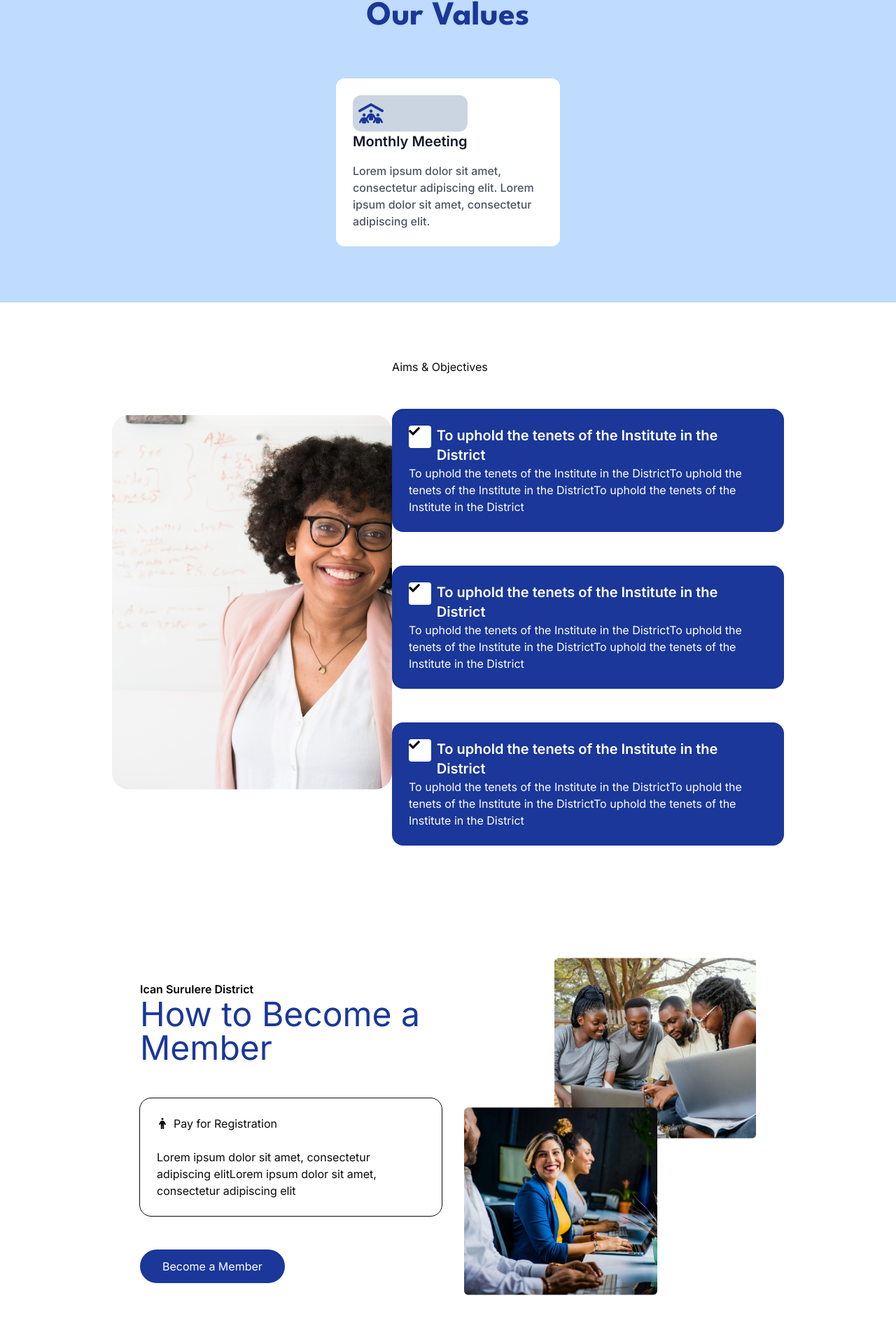
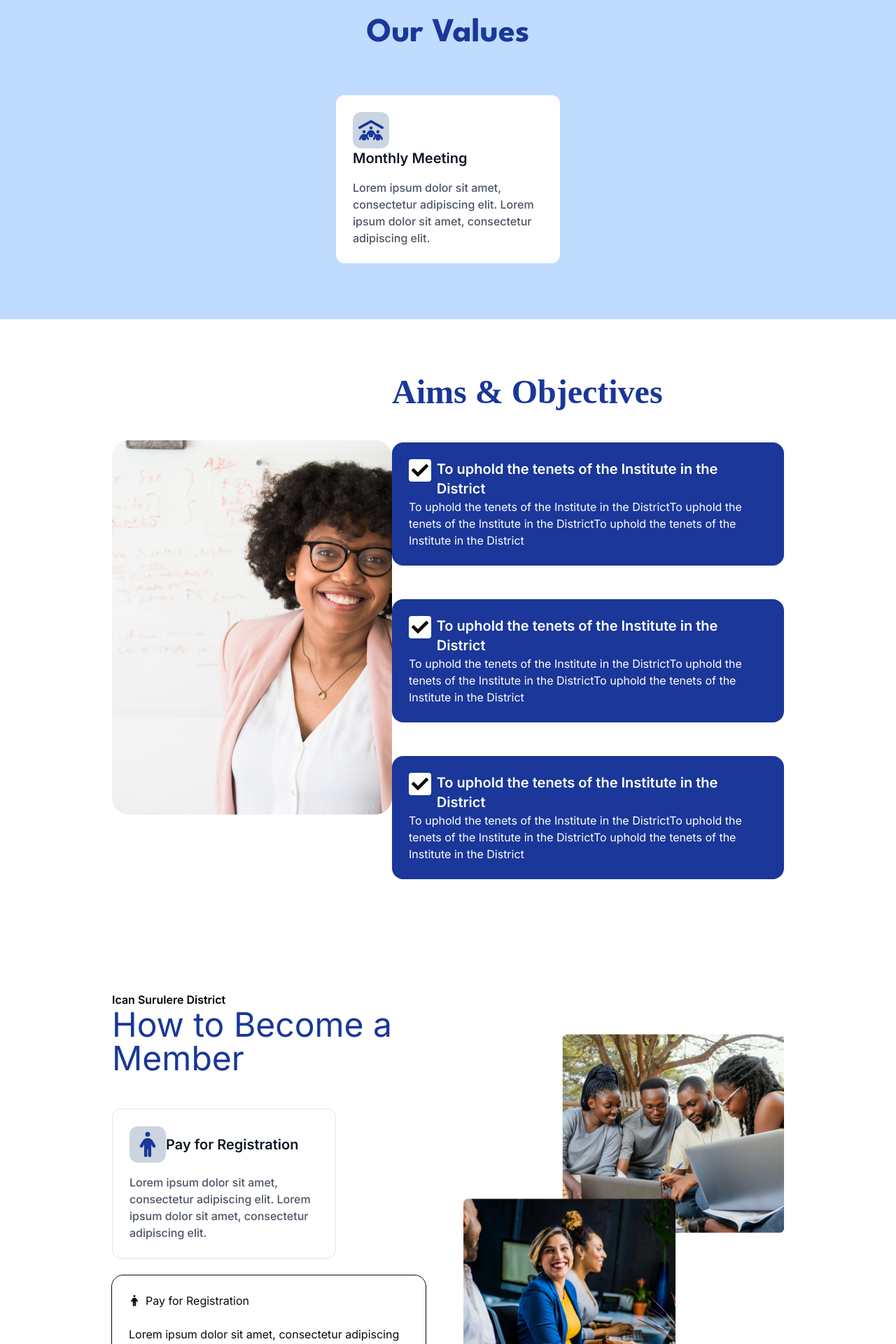
Before and after one commit to Edema-wxd/ican-frontend, a Next.js app: page /about-us in a window 1280 px wide. Shown: the part 1493-3413 px from the top of the page at 70% size. Built offline with nearby package versions, Linux system fonts and the light colour scheme; a web font is replaced by a local one.

Commit message:
Our Team Page

```diff
--- a/src/app/about-us/our-team/page.tsx
+++ b/src/app/about-us/our-team/page.tsx
@@ -1,6 +1,7 @@
 import React from "react";
 import Heroimg from "@/components/Heroimg";
 import Cta from "@/components/Cta";
+import Exco from "@/components/genui/Exco";
 
 function Ourteam() {
   return (
@@ -8,7 +9,7 @@ function Ourteam() {
       <Heroimg subtxt={""} toggle={false} maintxt="Our Team">
         <></>
       </Heroimg>
-      <div className="flex flex-col items-start text-left gap-12 justify-start ">
+      <div className="flex flex-col items-start text-left gap-12 px-40 py-20 justify-start ">
         <div className=" flex flex-col gap-4 items-start justify-between ">
           <h2 className="text-primary font-semibold font-mono text-5xl  ">
             Our Executive Team
@@ -18,9 +19,23 @@ function Ourteam() {
             working to serve our community.
           </p>
         </div>
+        <div className="w-full grid grid-flow-row  md:grid-cols-1 xl:grid-cols-3  gap-y-12 gap-x-20">
+          <Exco name="Dr Bode Oguntoke, FCA" role="General Secretary " />{" "}
+          <Exco name="Dr Bode Oguntoke, FCA" role="General Secretary " />{" "}
+          <Exco name="Dr Bode Oguntoke, FCA" role="General Secretary " />{" "}
+          <Exco name="Dr Bode Oguntoke, FCA" role="General Secretary " />{" "}
+          <Exco name="Dr Bode Oguntoke, FCA" role="General Secretary " />{" "}
+          <Exco name="Dr Bode Oguntoke, FCA" role="General Secretary " />{" "}
+          <Exco name="Dr Bode Oguntoke, FCA" role="General Secretary " />{" "}
+          <Exco name="Dr Bode Oguntoke, FCA" role="General Secretary " />{" "}
+          <Exco name="Dr Bode Oguntoke, FCA" role="General Secretary " />{" "}
+          <Exco name="Dr Bode Oguntoke, FCA" role="General Secretary " />{" "}
+          <Exco name="Dr Bode Oguntoke, FCA" role="General Secretary " />{" "}
+          <Exco name="Dr Bode Oguntoke, FCA" role="General Secretary " />
+        </div>
       </div>
 
-      <Cta />
+      <Cta toggle />
     </>
   );
 }
--- a/src/app/about-us/page.tsx
+++ b/src/app/about-us/page.tsx
@@ -10,25 +10,29 @@ function Aboutus() {
       <Heroimg subtxt={""} toggle={false} maintxt="About Us">
         <></>
       </Heroimg>
-      <div className="bg-white flex flex-col items-center gap-12 w-fit py-20 px-40">
+      <div className="bg-white flex flex-col  items-center gap-12 w-full py-20 px-40">
         <p className="text-primary text-center text-lg w-fit">
           Lorem ipsum dolor sit amet, consectetur adipiscing elitLorem ipsum
           dolor sit
           <br /> amet, consectetur adipiscing elit
         </p>
-        <div className="flex flex-row justify-between">
-          <div className="flex flex-col bg-primary max-w-sm p-8 text-white">
-            <h6 className=" text-lg  ">OUR MISSION</h6>
-            <hr />
+        <div className="flex w-full flex-row justify-between">
+          <div className="flex flex-col rounded-xl gap-6 bg-primary max-w-sm p-8 text-white">
+            <h6 className=" text-lg  ">
+              OUR MISSION
+              <hr />
+            </h6>
             <p className="text-base">
               To produce world-class chartered accountants, regulate and
               continually enhance their ethical standards and technical
               competence in the public interest.
             </p>
           </div>
-          <div className="flex flex-col max-w-sm bg-green-200 text-black p-8">
-            <h6 className=" text-lg ">OUR VISION</h6>
-            <hr />
+          <div className="flex flex-col rounded-xl gap-6 max-w-sm bg-green-200 text-black p-8">
+            <h6 className=" text-lg ">
+              OUR VISION
+              <hr />
+            </h6>
             <p className="text-base">
               To produce world-class chartered accountants, regulate and
               continually enhance their ethical standards and technical
--- a/src/components/Aims.jsx
+++ b/src/components/Aims.jsx
@@ -6,12 +6,14 @@ function Aims() {
   return (
     <div className="flex flex-row px-40 py-20 w-full justify-between items-center ">
       <Image width={462} height={694} alt="Aims" src={"/chairspeech.png"} />
-      <div className="flex flex-col gap-12 items-start justify-start ">
-        <h2>Aims & Objectives</h2>
+      <div className="flex max-w-xl flex-col gap-12 items-start justify-start ">
+        <h2 className=" text-5xl font-bold text-primary font-['Spartan'] text-left  ">
+          Aims & Objectives
+        </h2>
         <div className="flex p-6 rounded-2xl flex-col bg-primary ">
           <div className="flex flex-row items-start gap-2 justify-start ">
-            <div className=" w-8 h-8 bg-white rounded  ">
-              <FaCheck />
+            <div className=" w-8 h-8 bg-white rounded flex items-center justify-center ">
+              <FaCheck className="w-6 h-6" />
             </div>
             <p className=" text-white font-semibold text-xl ">
               To uphold the tenets of the Institute in the District
@@ -25,8 +27,8 @@ function Aims() {
         </div>
         <div className="flex p-6 rounded-2xl flex-col bg-primary ">
           <div className="flex flex-row items-start gap-2 justify-start ">
-            <div className=" w-8 h-8 bg-white rounded ">
-              <FaCheck />
+            <div className=" w-8 h-8 bg-white rounded flex items-center justify-center">
+              <FaCheck className="w-6 h-6" />
             </div>
             <p className=" text-white font-semibold text-xl ">
               To uphold the tenets of the Institute in the District
@@ -40,8 +42,8 @@ function Aims() {
         </div>{" "}
         <div className="flex p-6 rounded-2xl flex-col bg-primary ">
           <div className="flex flex-row items-start gap-2 justify-start ">
-            <div className=" w-8 h-8 bg-white rounded ">
-              <FaCheck />
+            <div className=" w-8 h-8 bg-white rounded flex items-center justify-center">
+              <FaCheck className="w-6 h-6" />
             </div>
             <p className=" text-white font-semibold text-xl ">
               To uphold the tenets of the Institute in the District
--- a/src/components/Meminfo.jsx
+++ b/src/components/Meminfo.jsx
@@ -2,10 +2,12 @@ import React from "react";
 import { FaPerson } from "react-icons/fa6";
 import Link from "next/link";
 import Image from "next/image";
+import Itemcard from "./genui/Itemcard";
+// import { FaPeopleRoof } from "react-icons/fa6";
 
 function Meminfo() {
   return (
-    <div className=" flex flex-row py-20 px-40 mx-10 gap-8 w-auto items-center justify-center ">
+    <div className=" flex flex-row py-20 px-40  gap-8 w-auto items-center justify-between ">
       <div className="flex flex-col gap-12 max-w-[470px] text-left">
         <div>
           <p className="text-base font-semibold text-black">
@@ -16,6 +18,14 @@ function Meminfo() {
           </h1>
         </div>
         <div className="flex flex-col gap-6 justify-center items-start h-fit w-fit">
+          <Itemcard
+            name={"Pay for Registration"}
+            info={
+              "Lorem ipsum dolor sit amet, consectetur adipiscing elit. Lorem ipsum dolor sit amet, consectetur adipiscing elit."
+            }
+            icon={<FaPerson className="w-9 h-9 fill-primary" />}
+            type="row"
+          />
           <div className="p-6 rounded-2xl h-fit outline-1 outline  flex flex-col gap-6 max-w-md ">
             <div className=" h-fit flex flex-row justify-start gap-2 items-center ">
               <FaPerson />
--- a/src/components/genui/Exco.jsx
+++ b/src/components/genui/Exco.jsx
@@ -1,24 +1,19 @@
 import React from "react";
-import {} from "icons";
+import { FaLinkedinIn } from "react-icons/fa6";
 
 function Exco({ name, role }) {
   return (
-    <div className="w-80 h-96 rounded-3xl flex-col justify-center items-center inline-flex">
-      <div className="w-80 h-96 relative rounded-lg flex-col justify-start items-start flex">
-        <div className="w-96 h-96 bg-gradient-to-b from-black to-[#121212] rounded-lg" />
-        <div className="justify-start items-center gap-14 inline-flex">
-          <div className="w-44 flex-col justify-start items-start gap-2 inline-flex">
-            <div className="self-stretch text-white text-xl font-bold  leading-normal">
+    <div className="w-80 h-[435px] bg-blue-300 rounded-3xl flex-col justify-center items-center inline-flex">
+      <div className="w-80 h-full relative rounded-lg flex-col justify-end items-end flex">
+        <div className="justify-between px-4 py-4 w-full items-center flex flex-row bg-gradient-to-b from-transparent to-[#121212] rounded-lg">
+          <div className="w-44 flex-col justify-start  items-start gap-2 inline-flex">
+            <h5 className="self-stretch text-white text-xl font-bold  ">
               {name}
-            </div>
-            <div className="text-white text-base font-normal  leading-normal">
-              {role}
-            </div>
+            </h5>
+            <p className="text-white text-base font-normal  ">{role}</p>
           </div>
-          <div className="justify-start items-center gap-8 flex">
-            <div className="w-8 h-8 p-1 bg-[#1a379a] rounded justify-center items-center flex">
-              <div className="grow shrink basis-0 self-stretch px-0.5 py-0.5 justify-center items-center inline-flex" />
-            </div>
+          <div className="w-8 h-8 p-1 bg-[#1a379a] rounded justify-center items-center flex">
+            <FaLinkedinIn className="fill-white h-6 w-6" />
           </div>
         </div>
       </div>
--- a/src/components/genui/Infocard.jsx
+++ b/src/components/genui/Infocard.jsx
@@ -22,6 +22,7 @@ function Infocard({ subtitle, title, data }) {
             "Lorem ipsum dolor sit amet, consectetur adipiscing elit. Lorem ipsum dolor sit amet, consectetur adipiscing elit."
           }
           icon={<FaPeopleRoof className="w-9 h-9 fill-primary" />}
+          type="col"
         />
       </div>
     </div>
--- a/src/components/genui/Itemcard.jsx
+++ b/src/components/genui/Itemcard.jsx
@@ -2,11 +2,19 @@ import React from "react";
 import PropTypes from "prop-types";
 import { FaPeopleRoof } from "react-icons/fa6";
 
-function Itemcard({ name, info, icon }) {
+function Itemcard({ name, info, icon, type }) {
+  var boc;
+  var floc;
+  if (type === "row") {
+    boc = "border";
+    floc = "items-center";
+  }
   return (
-    <div className="max-w-80 font-sans rounded-xl h-fit bg-white p-6 flex flex-col justify-between items-start gap-4">
-      <div>
-        <div className="rounded-xl p-2 bg-slate-300">{icon}</div>
+    <div
+      className={`max-w-80 font-sans rounded-xl h-fit bg-white p-6 flex flex-col justify-between items-start gap-4  ${boc}`}
+    >
+      <div className={`flex flex-${type} ${floc}`}>
+        <div className="rounded-xl w-fit p-2 bg-slate-300">{icon}</div>
         <h6 className="font-semibold text-xl text-left text-gray-900">
           {name}
         </h6>
@@ -20,12 +28,14 @@ Itemcard.propTypes = {
   name: PropTypes.string.isRequired, // Mandatory string for 'name'
   info: PropTypes.string.isRequired, // Mandatory string for 'info'
   icon: PropTypes.node, // Any renderable React node for 'icon'
+  type: PropTypes.oneOf(["col", "row"]),
 };
 
 Itemcard.defaultProps = {
   name: "Monthly Meeting",
   info: "Lorem ipsum dolor sit amet, consectetur adipiscing elit. Lorem ipsum dolor sit amet, consectetur adipiscing elit.",
   icon: <FaPeopleRoof className="w-9 h-9 fill-primary" />,
+  type: "col",
 };
 
 export default Itemcard;
```
